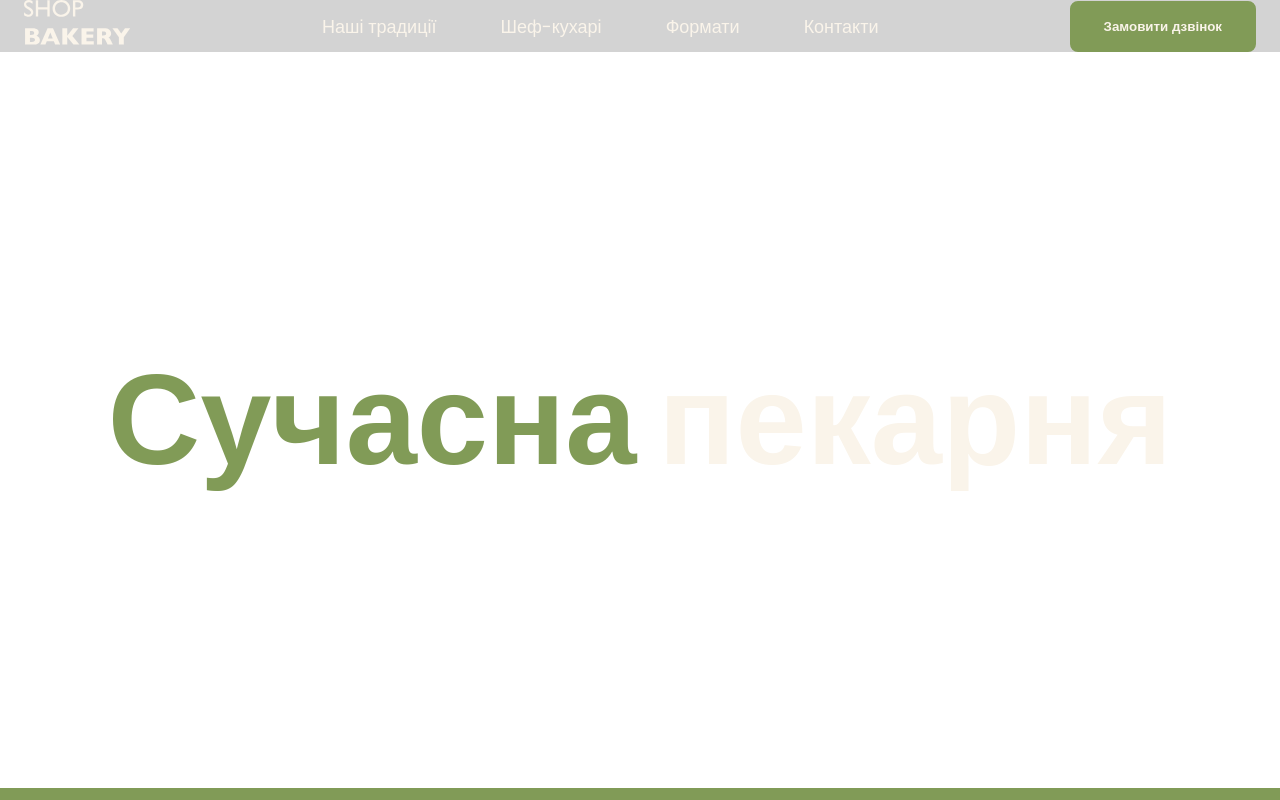
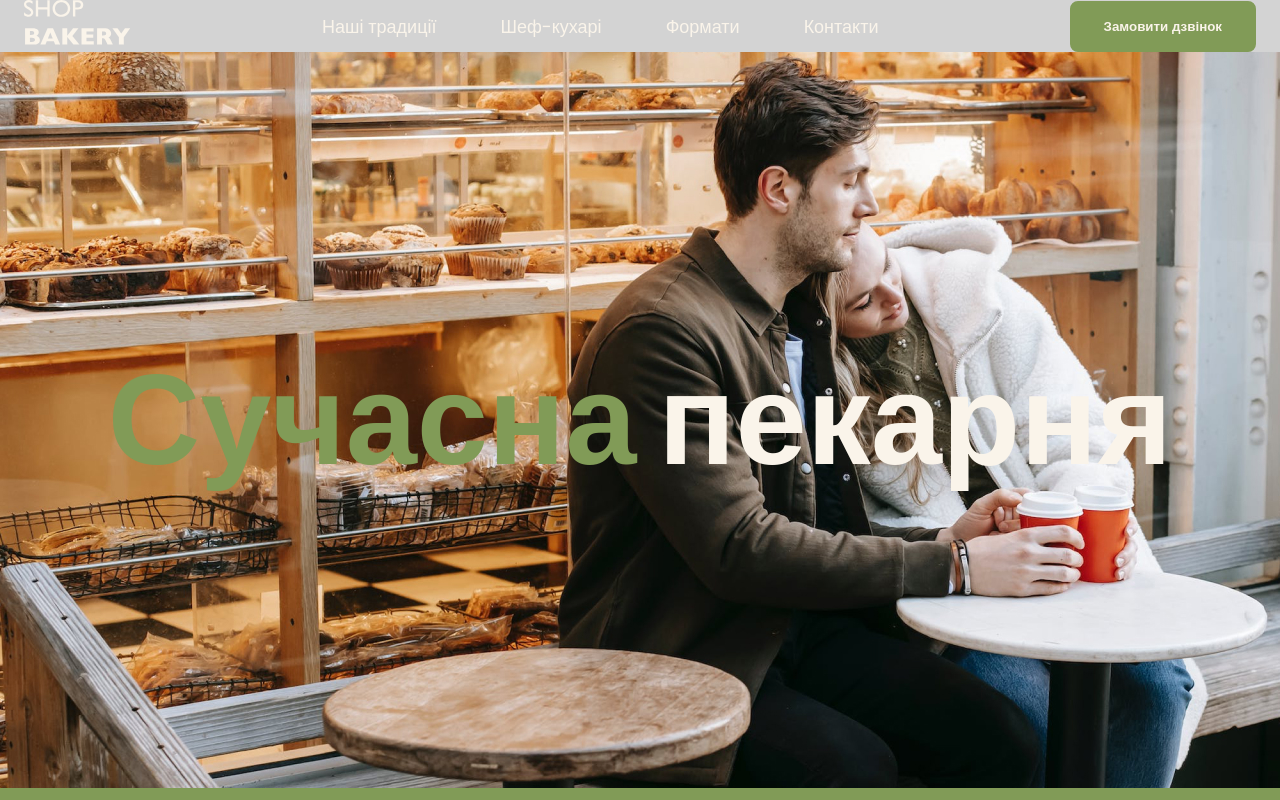
Before and after one commit to 4Davve/genius-learn, a plain HTML site: page index.html in a window 1280 px wide. Shown: the top 800 px of the page. Drawn offline with Linux system fonts and the light colour scheme.

Commit message:
Update 11.01.2026

```diff
--- a/css/style.css
+++ b/css/style.css
@@ -143,6 +143,12 @@ ul {
 /* Hero section */
 .hero-section {
   padding: 272px 0;
+  /* background: url(../img/coupe-in-bekery.jpg) no-repeat center top / cover fixed; */
+  background-image: url(../img/coupe-in-bekery.jpg);
+  background-repeat: no-repeat;
+  background-position: center top;
+  background-size: cover;
+  background-attachment: fixed;
 }
 
 .hero-title {
```
Also changed, not shown: prettierrc.json (+8 -1 lines), img/coupe-in-bekery.jpg (added).
